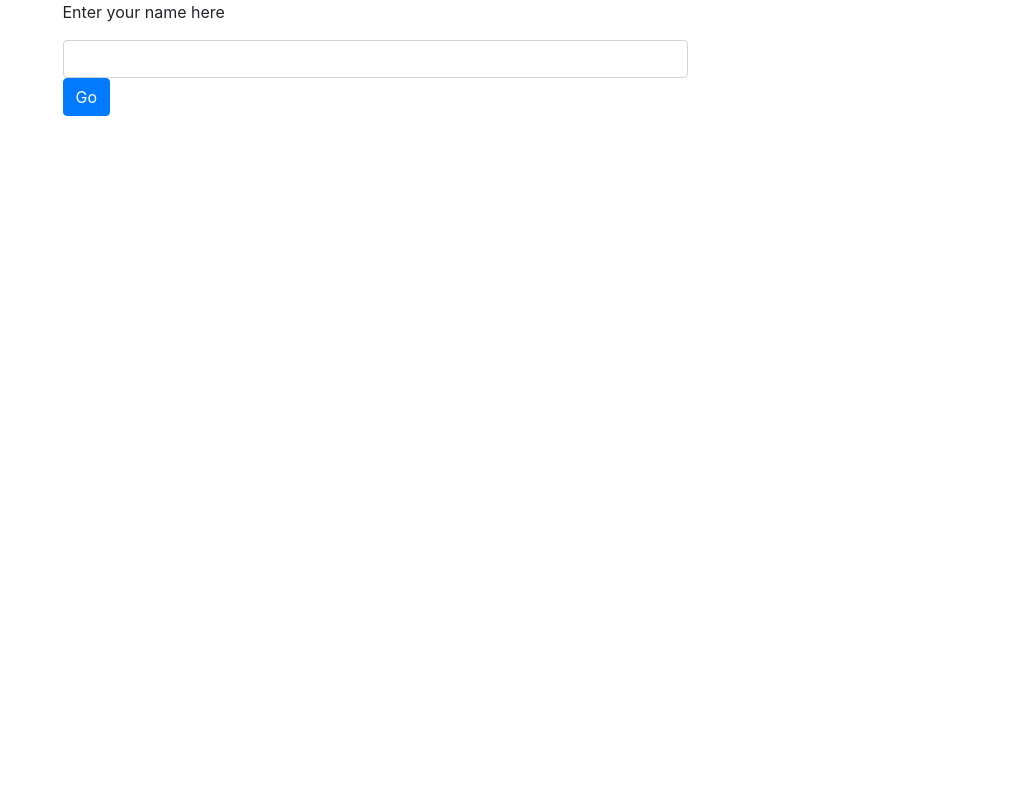
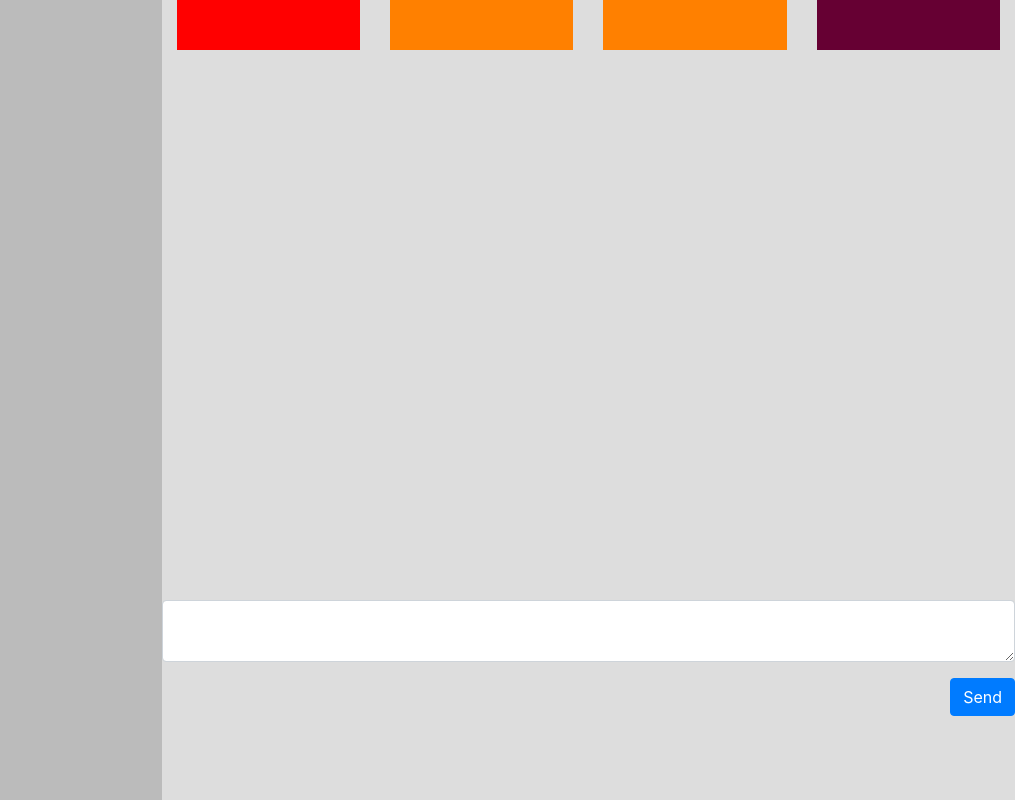
Before and after one commit to avresial/WizyjnoGodka, a React (Create React App) app in the folder client/: page / in a window 1280 px wide. Shown: the whole page, without its empty margins (265-1280 px from the left). Built offline with nearby package versions, Linux system fonts and the light colour scheme.

Commit message:
changed RightPanel catalog structure

```diff
--- a/client/src/App.js
+++ b/client/src/App.js
@@ -1,9 +1,11 @@
-import React, { useEffect, useState, useRef } from 'react'
+import React, { useEffect, useState } from 'react'
 import LeftPanel from './Assets/LeftPanel/LeftPanel'
 import RightPanel from './Assets/RightPanel/RightPanel'
 import Container from 'react-bootstrap/Container'
 import StarterPanel from './Assets/StarterPanel/StarterPanel'
 import 'bootstrap/dist/css/bootstrap.min.css';
+// import LoggerBox from './Assets/LoggerBox/LoggerBox'
+// import {CSSTransition} from 'react-transition-group';
 
 const io = require('socket.io-client');
 const socket = io('127.0.0.1:8000', { autoConnect: false });
@@ -17,9 +19,10 @@ const getTimeOfMessage = () => {
 const App = () => {
   const [username, setName] = useState('default');
   const [isNameSet, setIsNameSet] = useState(false);
-  const [videoOn, setVideoOn] = useState(true);
+  const [videoOn, setVideoOn] = useState(false);
   const [messageList, setMessageList] = useState([]);
   const [listOfConnections, setListOfConnections] = useState([]);
+  const [isLoggerBoxShowed, setLoggerBox] = useState(false);
 
   useEffect(() => {
     socket.on('connect', () => {
@@ -83,23 +86,51 @@ const App = () => {
   };
 
   const setUserName = (user) => {
-    socket.connect();
+    // socket.connect();
     setName( username => (username, user) );
     setIsNameSet(true);
     socket.emit('name', user);
     socket.emit('connections');
   };
 
+
+
+  // const showLoggerBox = () => {
+  //   console.log("Show logger box");
+  //   setLoggerBox(true);
+  //   setTimeout(timeoutForLoggerBox, 5000);
+  // };
+
+  // const timeoutForLoggerBox = () => {
+  //   console.log("close logger box");
+  //   setLoggerBox(false);
+  // };
+
+
   return(
     <Container fluid>
-      {
+
+    {/* <CSSTransition
+      in={isLoggerBoxShowed}
+      timeout={350}
+      classNames="display"
+      unmountOnExit
+    >
+      <LoggerBox />
+    </CSSTransition> */}
+
+      {/* {
         isNameSet ?
         <div className = 'row vh-100'>
           <LeftPanel connections={listOfConnections} sendRequest={SendConnectionRequest} />
           <RightPanel onVideoButtonClick={onButtonClickHandler} onSendButtonClick={(text) => onMessageSend(text)} videoOn={videoOn} messageList={messageList}/>
         </div>
         : <StarterPanel OnClick={(user) => setUserName(user)}></StarterPanel>
-      }
+      } */}
+        <div className = 'row vh-100'>
+          <LeftPanel connections={listOfConnections} sendRequest={SendConnectionRequest} />
+          <RightPanel onVideoButtonClick={onButtonClickHandler} onSendButtonClick={(text) => onMessageSend(text)} videoOn={videoOn} messageList={messageList}/>
+        </div>
     </Container>
   );
 }
--- a/client/src/Assets/RightPanel/RightPanel.js
+++ b/client/src/Assets/RightPanel/RightPanel.js
@@ -1,5 +1,5 @@
 import React from 'react'
-import Video from '../Video'
+import VideoArea from './VideoArea/VideoArea'
 import classes from './RightPanel.module.css'
 import Button from 'react-bootstrap/Button'
 import FormGroup from 'react-bootstrap/FormGroup'
@@ -27,12 +27,12 @@ const RightPanel = (props) => {
 
     return(
         <div className = {style}>
-            {/* <div className='row'>
-                <Video videoOn = {props.videoOn} />
+            <div className='row h-75'>
+                <div className='col'>
+                    <VideoArea videoOn = {props.videoOn} />
+                </div>
+
             </div>
-            <div className='row' style={styleButtonRow}>
-                <Button onClick={props.onVideoButtonClick}> {props.videoOn ? 'hide' : 'show'} video</Button>
-            </div> */}
             <div className='row' >
                 <div className='overflow-auto' style={overflowStyle}>
                 {
--- a/client/src/Assets/Video.js
+++ b/client/src/Assets/RightPanel/VideoArea/Video.js
@@ -16,10 +16,14 @@ const Video = (props) => {
             });
         }
         else {
-            const tracks = stream.current.getTracks();
-            tracks.forEach(function(track) {
-                track.stop();
-            });
+            try{
+                const tracks = stream.current.getTracks();
+                tracks.forEach(function(track) {
+                    track.stop();
+                });
+            } catch (e) {
+                console.log(e);
+            }
         }
     }, [props.videoOn]);
 
--- /dev/null
+++ b/client/src/Assets/RightPanel/VideoArea/VideoArea.js
@@ -0,0 +1,23 @@
+import react, {useState} from 'react'
+import Video from './Video'
+import classes from './VideoArea.module.css'
+
+const VideoArea = (props) => {
+    const [listOfVideos, setlistOfVideos] = useState(['#FF0000', '#FF8000', '#FF8000', '#660033']);
+    return (
+        <div className={`row ${classes.VideoArea}`}>
+            {
+                listOfVideos.map((currentItem) => {
+                    return(
+                        <div className="col-md">
+                            {/* <Video videoOn = {props.videoOn} ></Video> */}
+                            <div style={{maxWidth:'1280px', maxHeight:'720px', minWidth:'50px', minHeight:'50px', backgroundColor: currentItem}}></div>
+                        </div>
+                    );
+                })
+            }
+        </div>
+    );
+};
+
+export default VideoArea;
--- /dev/null
+++ b/client/src/Assets/RightPanel/VideoArea/VideoArea.module.css
@@ -0,0 +1,3 @@
+.VideoArea{
+
+};
```
Also changed, not shown: client/src/Assets/LoggerBox/LoggerBox.js (+17 -0 lines), client/src/Assets/LoggerBox/LoggerBox.module.css (+25 -0 lines), client/src/Assets/RightPanel/VideoArea/Video.module.css (renamed from client/src/Assets/Video.module.css), client/src/Icons/cancel-button.svg (added).
